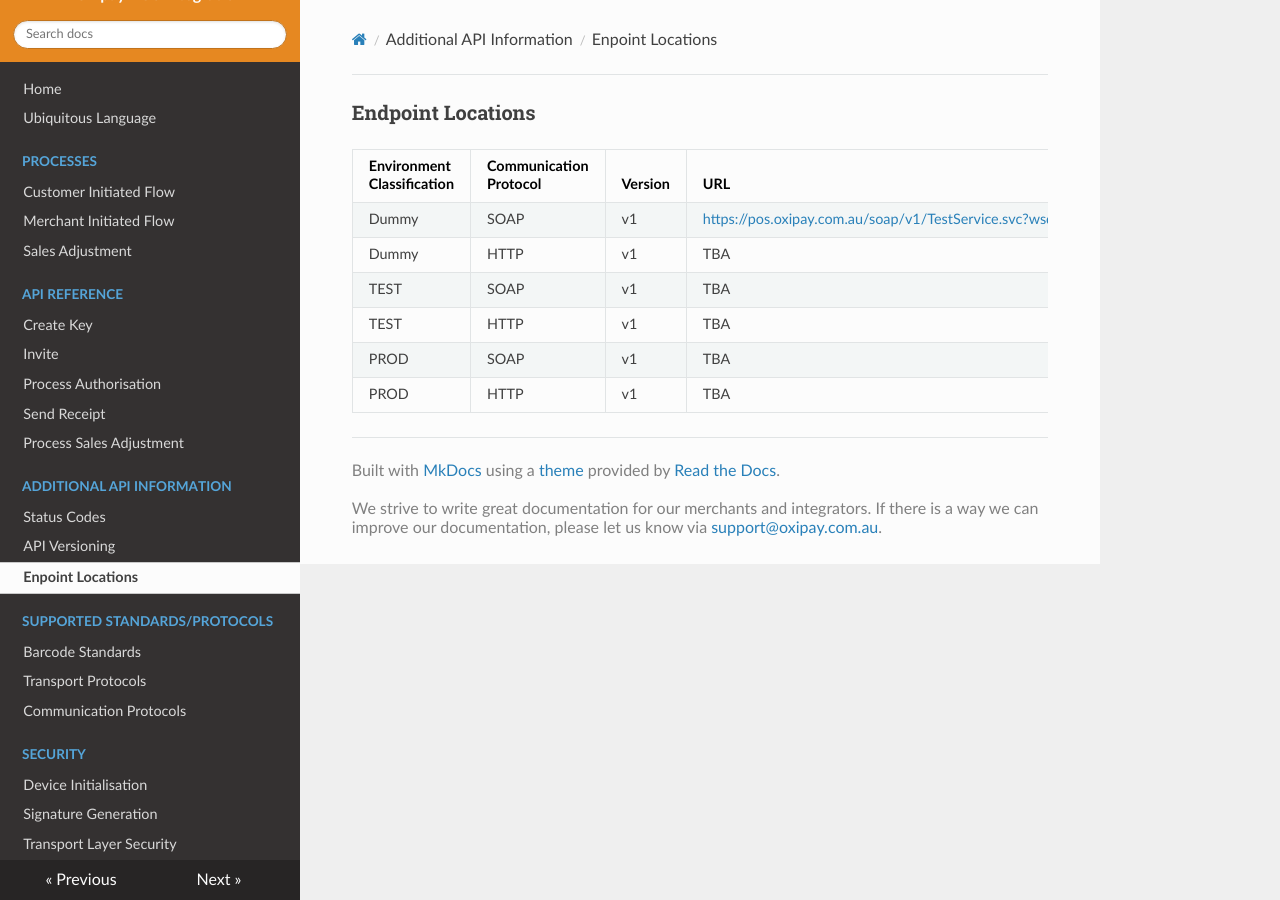
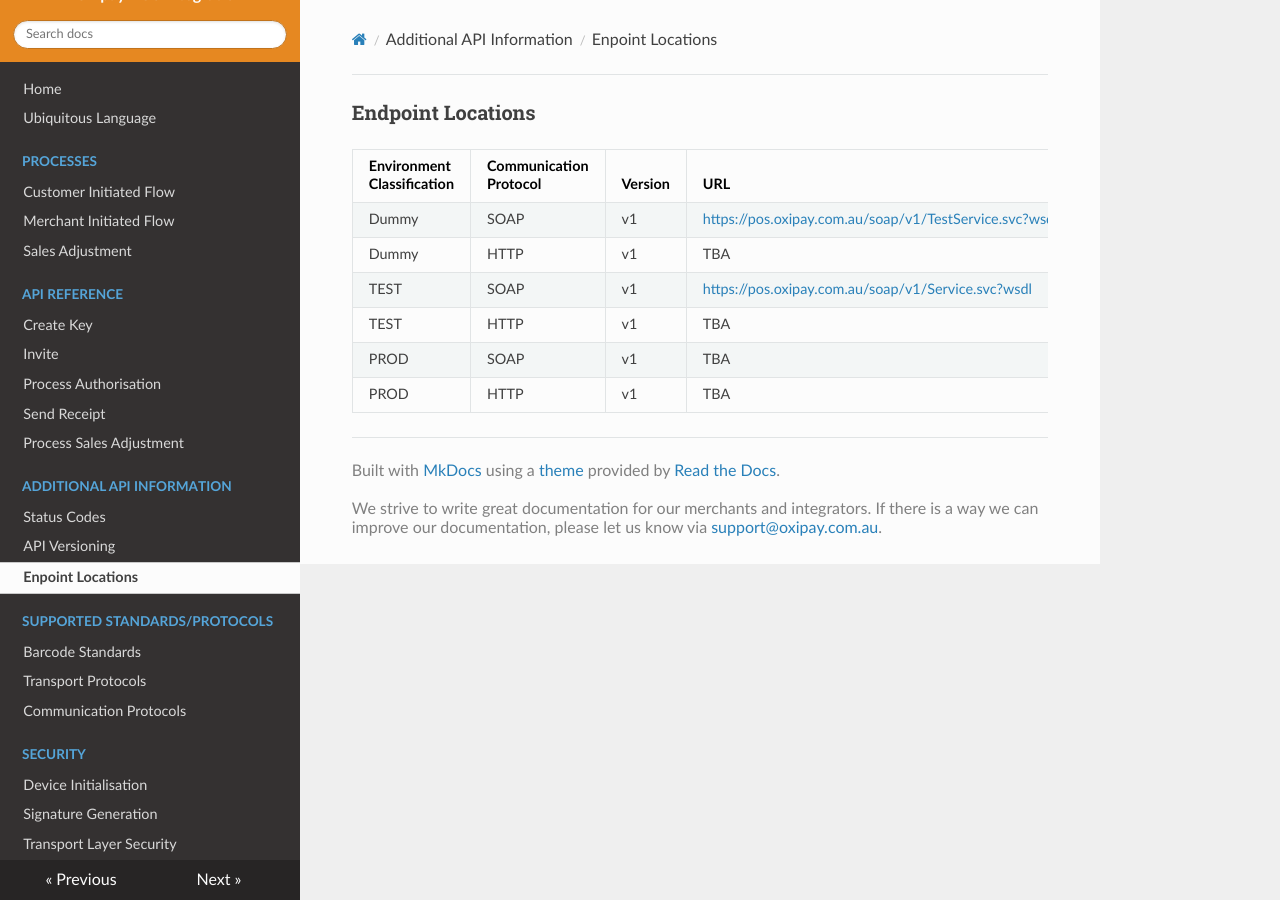
Before and after one commit to oxipay/posdocs, an MkDocs documentation site: the page built from docs/api_information/endpoint_locations.md, in a window 1280 px wide. Built offline with MkDocs 1.6.1, drawn with Linux system fonts in a browser that asks for light colours; nearby versions of some CDN libraries; old or Windows-style settings are respelled for this version of MkDocs.

Commit message:
added TEST SOAP endpoint

```diff
--- a/docs/api_information/endpoint_locations.md
+++ b/docs/api_information/endpoint_locations.md
@@ -4,7 +4,7 @@ Environment<br/>Classification | Communication<br/>Protocol | Version | URL
 ----------|----------|----------|----------
 Dummy | SOAP | v1 | <a href="https://pos.oxipay.com.au/soap/v1/TestService.svc?wsdl">https://pos.oxipay.com.au/soap/v1/TestService.svc?wsdl</a>
 Dummy | HTTP | v1 | TBA
-TEST | SOAP | v1 | TBA
+TEST | SOAP | v1 | <a href="https://pos.oxipay.com.au/soap/v1/Service.svc?wsdl">https://pos.oxipay.com.au/soap/v1/Service.svc?wsdl</a>
 TEST | HTTP | v1 | TBA
 PROD | SOAP | v1 | TBA
 PROD | HTTP | v1 | TBA
```
